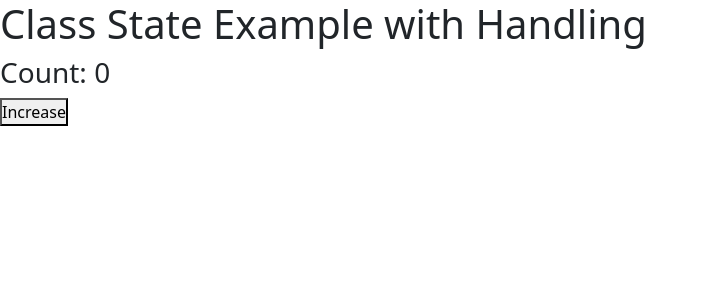
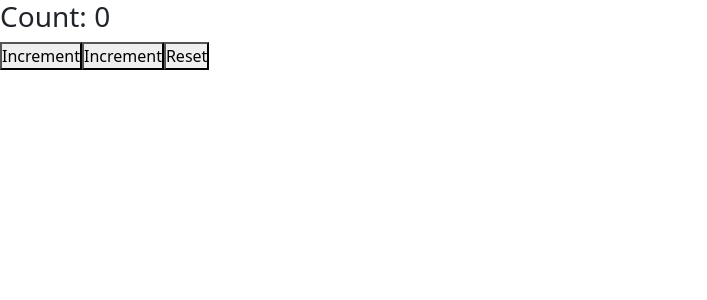
Before and after one commit to furiousnur/React-Basic, a React (Create React App) app: page / in a window 1280 px wide. Shown: the top 300 px of the page, without its empty margins (0-707 px from the left). Built offline with nearby package versions, Linux system fonts and the light colour scheme.

Commit message:
useState in functional component

```diff
--- a/src/App.js
+++ b/src/App.js
@@ -1,10 +1,10 @@
 import React from 'react';
-import ClassState from "./components/Practice/ClassState";
+import FunctionalState from "./components/Practice/FunctionalState";
 
 function App() {
     return (
       <div>
-          <ClassState />
+          <FunctionalState />
       </div>
   );
 }
--- /dev/null
+++ b/src/components/Practice/FunctionalState.js
@@ -0,0 +1,24 @@
+import React, {useState} from 'react';
+
+const FunctionalState = () => {
+    const [count, setCount] = useState(0);
+    const handleIncrement = () =>{
+        setCount(count+1)
+    }
+    const handleDecrement = () =>{
+        setCount(count-1)
+    }
+    const handleReset = () =>{
+        setCount(0)
+    }
+    return (
+        <div>
+            <h3>Count: {count}</h3>
+            <button onClick={handleIncrement}>Increment</button>
+            <button onClick={handleDecrement}>Increment</button>
+            <button onClick={handleReset}>Reset</button>
+        </div>
+    );
+};
+
+export default FunctionalState;
```
